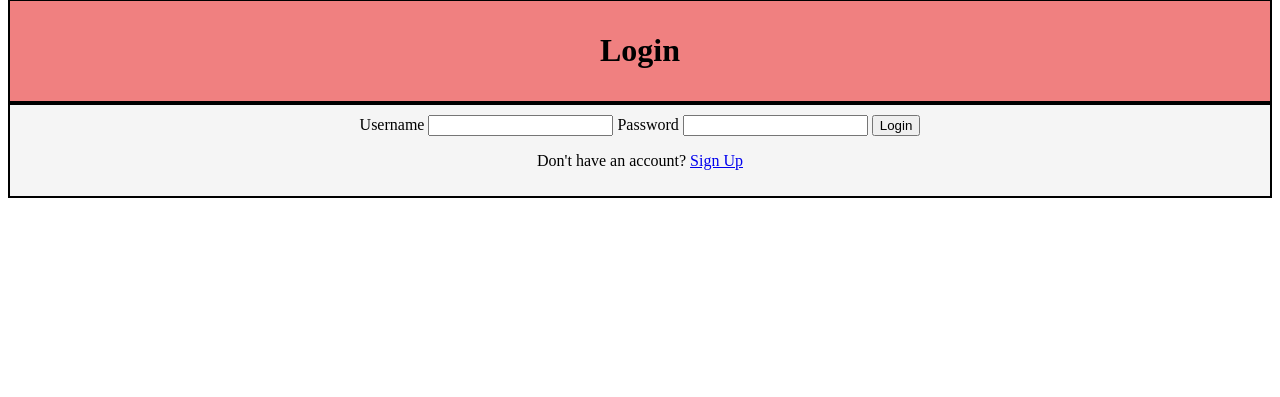
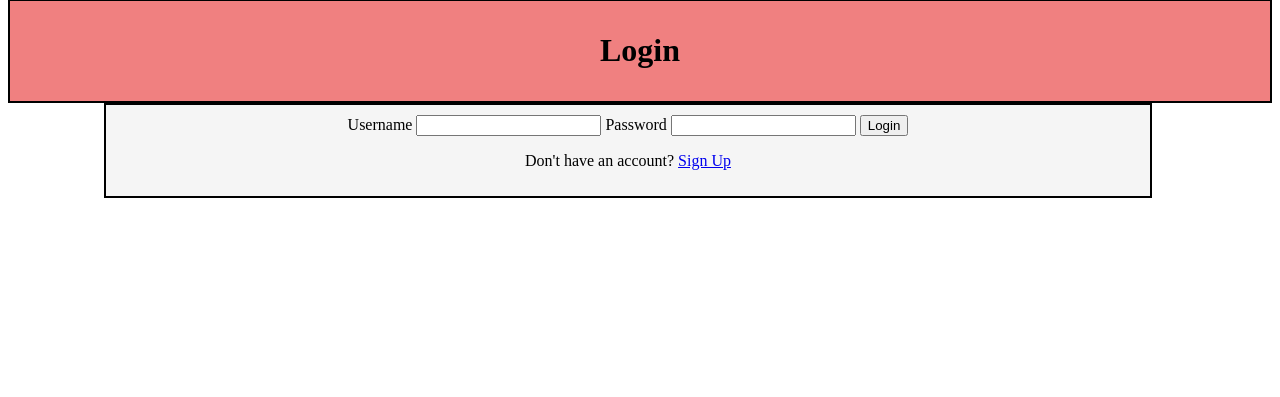
Before and after one commit to TheDuckLord2/IntroToSELabGroup3, a Django app: template IntroToSELabGroup3-New/IntroToSELabGroup3-Sam-Branch/ecommerce_store/backendAPI/api/templates/store/login.html in a window 1280 px wide. Shown: the part 41-438 px from the top of the page. Run offline with Django 5.2, Linux system fonts and the light colour scheme; the template is opened without the code that fills it, so the values that code supplies are empty.

Commit message:
Update styles.css
Final changes to the css to make the pages look correct overall

```diff
--- a/IntroToSELabGroup3-New/IntroToSELabGroup3-Sam-Branch/ecommerce_store/backendAPI/api/static/css/styles.css
+++ b/IntroToSELabGroup3-New/IntroToSELabGroup3-Sam-Branch/ecommerce_store/backendAPI/api/static/css/styles.css
@@ -58,3 +58,11 @@ td{
     padding:10px;
     text-align:center;
 }
+
+#login-container,#signup-container,#product-grid{
+    position:absolute;
+    width:80%;
+    right:10%;
+    padding:10px;
+    text-align:center;
+}
```
